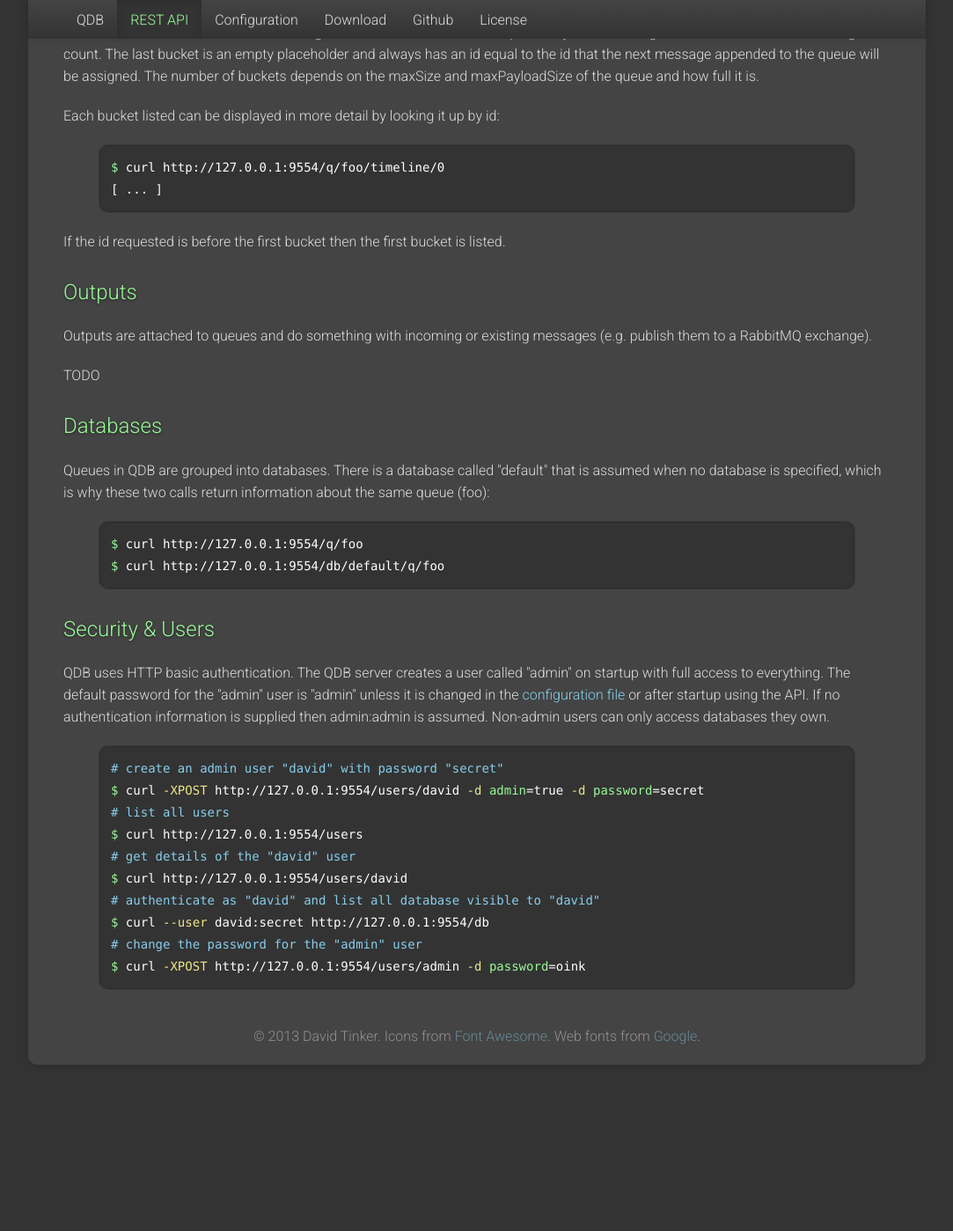
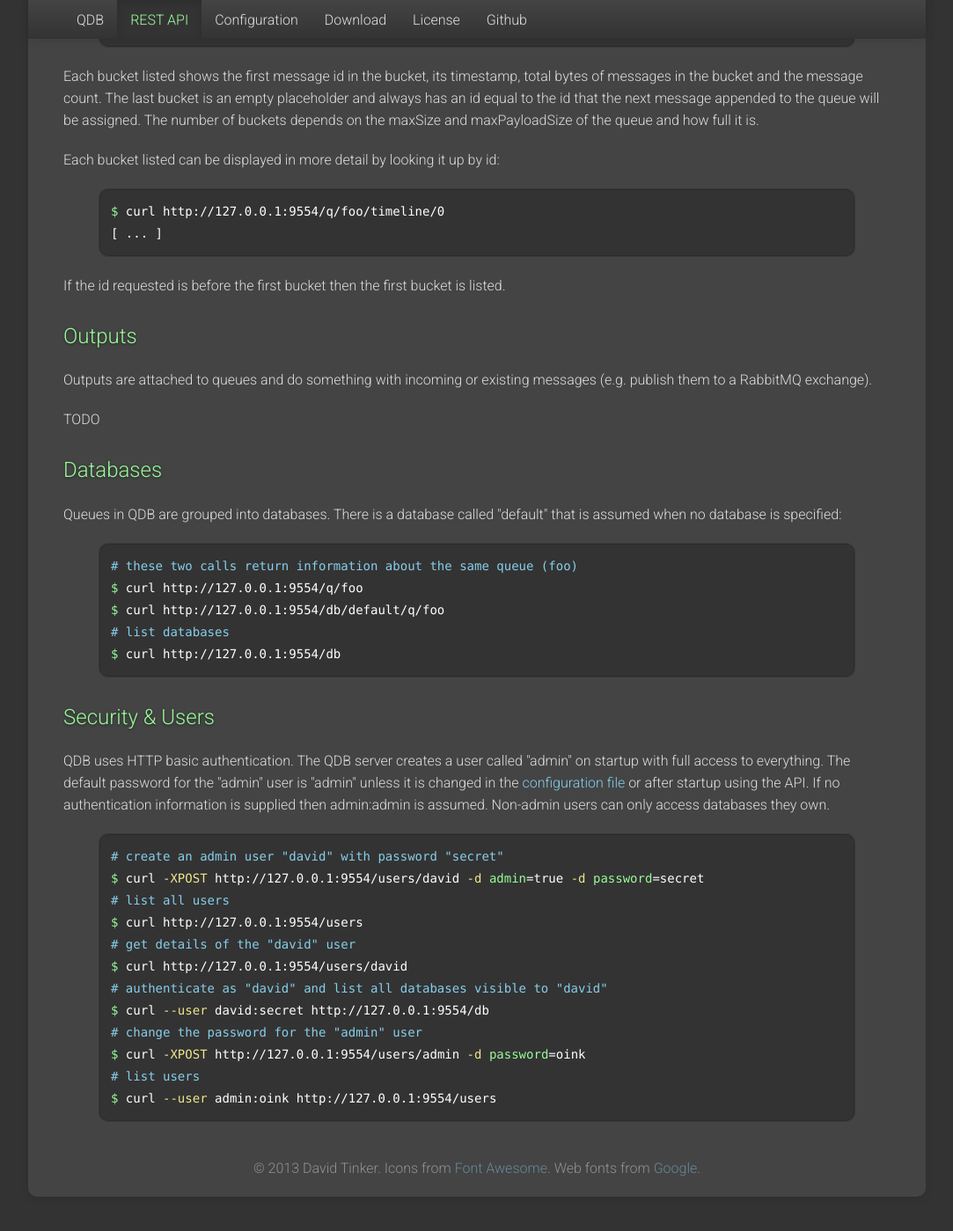
Before and after one commit to qdb-io/qdb-io.github.io, a Jekyll site: the page built from api.html, in a window 1280 px wide and 1400 px high, scrolled down 5373 px. Shown: the whole window at 88% size, without its empty margins (98-1181 px from the left). Built offline with Jekyll 4.4.1, drawn with Linux system fonts in a browser that asks for light colours; nearby versions of some CDN libraries; before the commit the page ends 6623 px from its top, so only the background shows below that; some of the changed text lies outside the part shown.

Commit message:
Misc updates

```diff
--- a/_layouts/default.html
+++ b/_layouts/default.html
@@ -30,12 +30,12 @@
         <div class="container">
             <div id="main-menu">
                 <ul class="nav" id="main-menu-left">
-                    <li {% if page.menu == '/' %}class="active"{% endif %}><a href="/">QDB</a></li>
-                    <li {% if page.menu == 'api' %}class="active"{% endif %}><a href="/api">REST API</a></li>
-                    <li {% if page.menu == 'config' %}class="active"{% endif %}><a href="/config">Configuration</a></li>
-                    <li {% if page.menu == 'download' %}class="active"{% endif %}><a href="/download">Download</a></li>
+                    <li {% if page.menu == '/' %}class="active"{% endif %}><a href="/"><span>QDB</span></a></li>
+                    <li {% if page.menu == 'api' %}class="active"{% endif %}><a href="/api"><span>REST API</span></a></li>
+                    <li {% if page.menu == 'config' %}class="active"{% endif %}><a href="/config"><span>Configuration</span></a></li>
+                    <li {% if page.menu == 'download' %}class="active"{% endif %}><a href="/download"><span>Download</span></a></li>
+                    <li {% if page.menu == 'license' %}class="active"{% endif %}><a href="/license"><span>License</span></a></li>
                     <li><a href="https://github.com/qdb-io/qdb-server">Github</a></li>
-                    <li {% if page.menu == 'license' %}class="active"{% endif %}><a href="/license">License</a></li>
                 </ul>
             </div>
         </div>
--- a/api.html
+++ b/api.html
@@ -75,6 +75,8 @@
 $ curl -XPOST http://127.0.0.1:9554/q/incoming -d maxSize=200g -d maxPayloadSize=10m
 # the contentType of a queue is used when retrieving individual messages
 $ curl -XPOST http://127.0.0.1:9554/q/incoming -d contentType="application/json; charset=utf-8"
+# list queues
+$ curl http://127.0.0.1:9554/q
 {% endhighlight %}
 
 <h3><a name="appending"></a>Appending Messages</h3>
@@ -329,11 +331,14 @@
 <h2><a name="databases"></a>Databases</h2>
 
 <p>Queues in QDB are grouped into databases. There is a database called "default" that is assumed when
-no database is specified, which is why these two calls return information about the same queue (foo):</p>
+no database is specified:</p>
 
 {% highlight bash %}
+# these two calls return information about the same queue (foo)
 $ curl http://127.0.0.1:9554/q/foo
 $ curl http://127.0.0.1:9554/db/default/q/foo
+# list databases
+$ curl http://127.0.0.1:9554/db
 {% endhighlight %}
 
 <h2><a name="security"></a>Security & Users</h2>
@@ -350,8 +355,10 @@
 $ curl http://127.0.0.1:9554/users
 # get details of the "david" user
 $ curl http://127.0.0.1:9554/users/david
-# authenticate as "david" and list all database visible to "david"
+# authenticate as "david" and list all databases visible to "david"
 $ curl --user david:secret http://127.0.0.1:9554/db
 # change the password for the "admin" user
 $ curl -XPOST http://127.0.0.1:9554/users/admin -d password=oink
+# list users
+$ curl --user admin:oink http://127.0.0.1:9554/users
 {% endhighlight %}
--- a/download.html
+++ b/download.html
@@ -11,7 +11,7 @@
 
 <h2>Ubuntu & Debian</h2>
 
-<p>Install <a href="http://downloads.qdb.io/qdb-server-{{ page.release }}.deb">qdb-server_{{ page.release }}.deb</a>.
+<p>Install <a href="http://downloads.qdb.io/qdb-server-{{ page.release }}.deb">qdb-server-{{ page.release }}.deb</a>.
 This includes init scripts, creates a qdb user and so on.</p>
 
 {% highlight bash %}
```
Also changed, not shown: _less/theme.less (+3 -5 lines), css/bootstrap.min.css.
